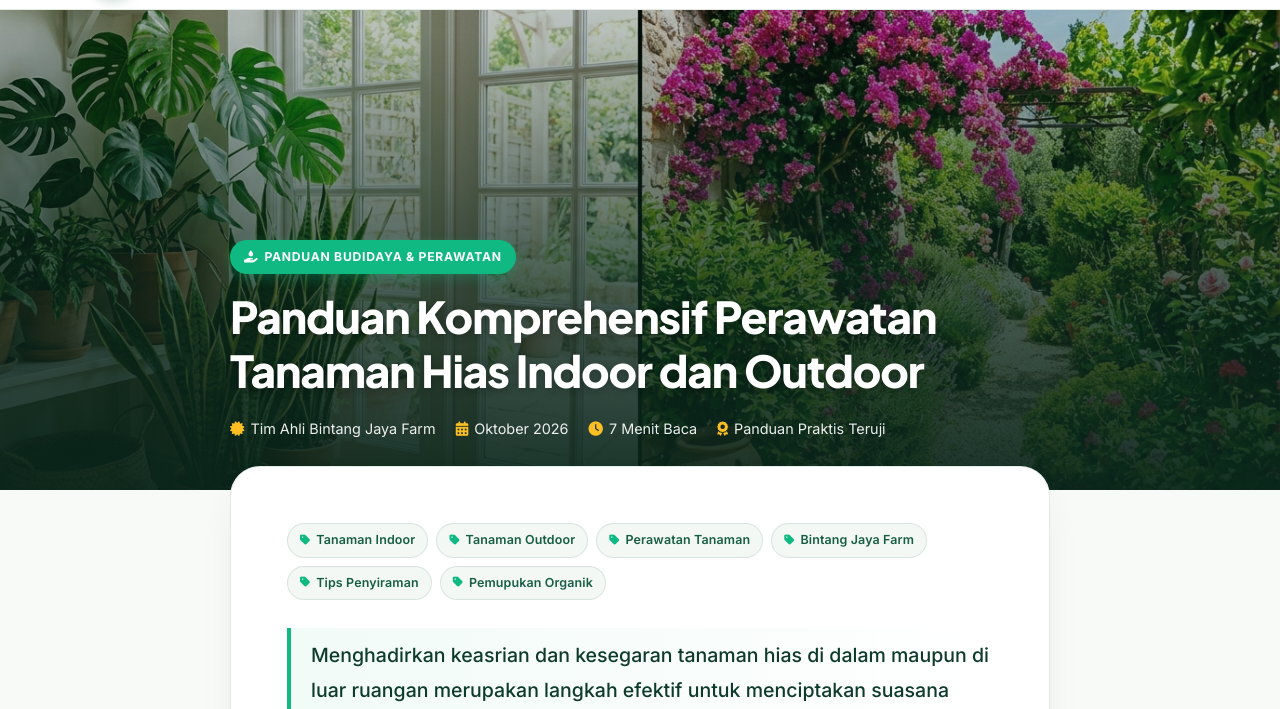
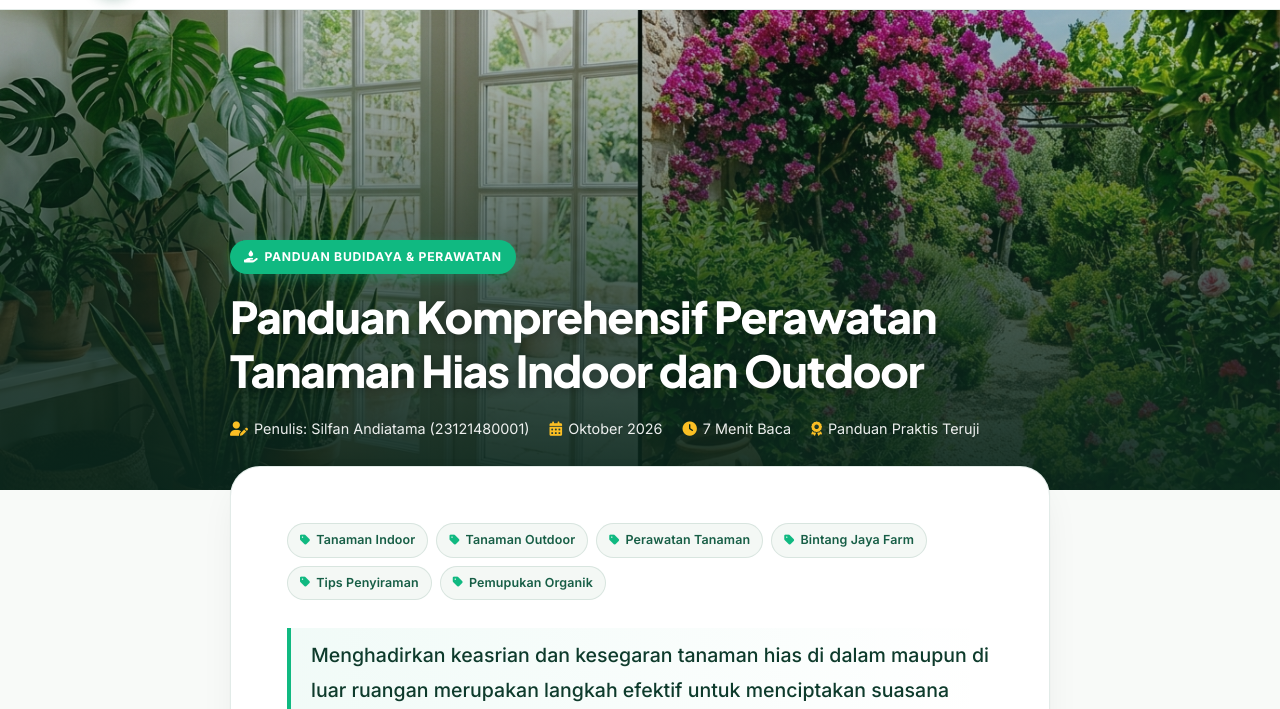
Before and after one commit to vantama/bintangjayafarm, a plain HTML site: page artikel/panduan-perawatan-tanaman.html in a window 1280 px wide. Shown: the part 61-770 px from the top of the page. Drawn offline with Linux system fonts and the light colour scheme.

Commit message:
chore: perbarui identitas penulis panduan perawatan tanaman ke Silfan Andiatama (23121480001)

```diff
--- a/artikel/panduan-perawatan-tanaman.html
+++ b/artikel/panduan-perawatan-tanaman.html
@@ -6,7 +6,7 @@
   <title>Panduan Lengkap Perawatan Tanaman Hias Indoor & Outdoor | Bintang Jaya Farm</title>
   <meta name="description" content="Panduan komprehensif cara merawat tanaman hias indoor dan outdoor: teknik pencahayaan, aturan penyiraman, formula media tanam, pemupukan, hingga tabel perbandingan praktis.">
   <meta name="keywords" content="Perawatan Tanaman Indoor, Perawatan Tanaman Outdoor, Tanaman Hias, Bintang Jaya Farm, Tips Florikultura, Penyiraman Tanaman, Pemangkasan Pruning">
-  <meta name="author" content="Bintang Jaya Farm Botanical & Nursery">
+  <meta name="author" content="Silfan Andiatama (23121480001)">
 
   <!-- Open Graph / SEO -->
   <meta property="og:type" content="article">
@@ -70,7 +70,7 @@
       <span class="art-tag"><i class="fa-solid fa-hand-holding-droplet"></i> Panduan Budidaya & Perawatan</span>
       <h1>Panduan Komprehensif Perawatan Tanaman Hias Indoor dan Outdoor</h1>
       <div class="art-meta">
-        <span><i class="fa-solid fa-certificate"></i> Tim Ahli Bintang Jaya Farm</span>
+        <span><i class="fa-solid fa-user-pen"></i> Penulis: Silfan Andiatama (23121480001)</span>
         <span><i class="fa-solid fa-calendar-days"></i> Oktober 2026</span>
         <span><i class="fa-solid fa-clock"></i> 7 Menit Baca</span>
         <span><i class="fa-solid fa-award"></i> Panduan Praktis Teruji</span>
```
